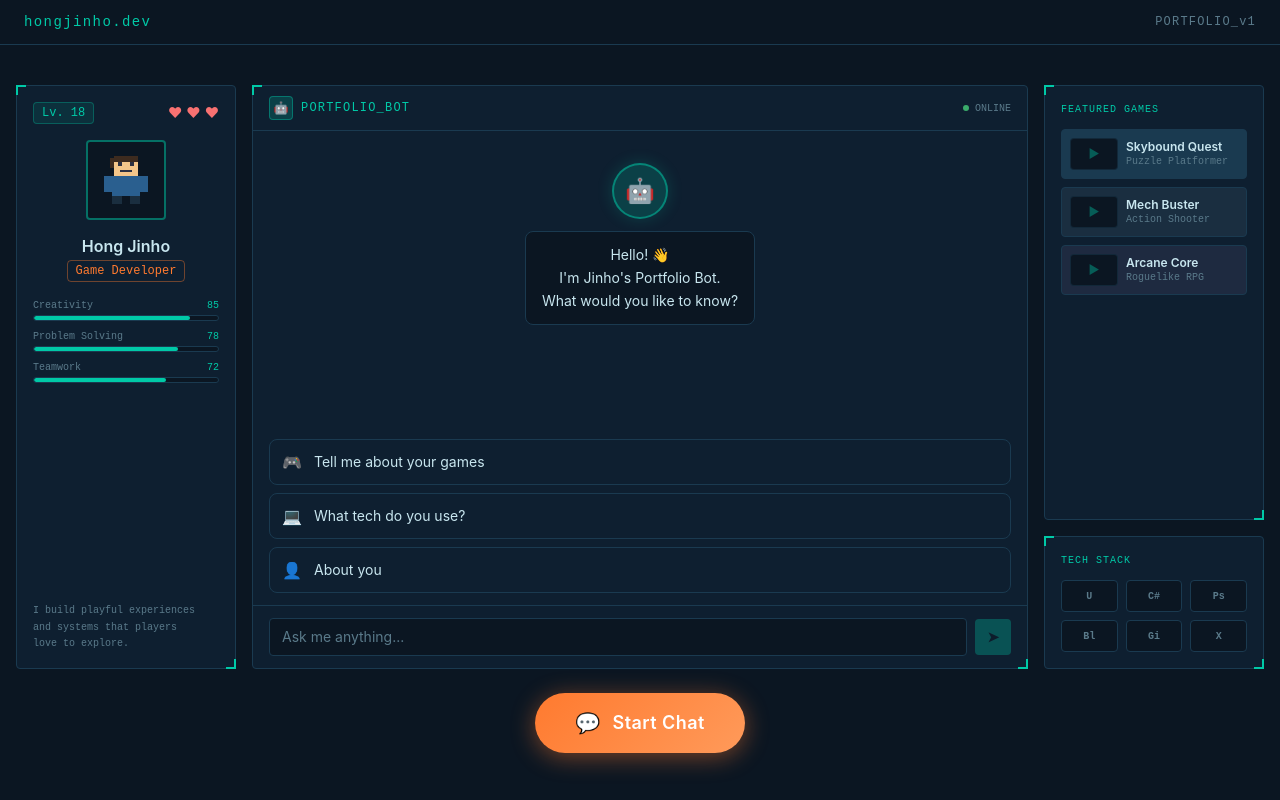
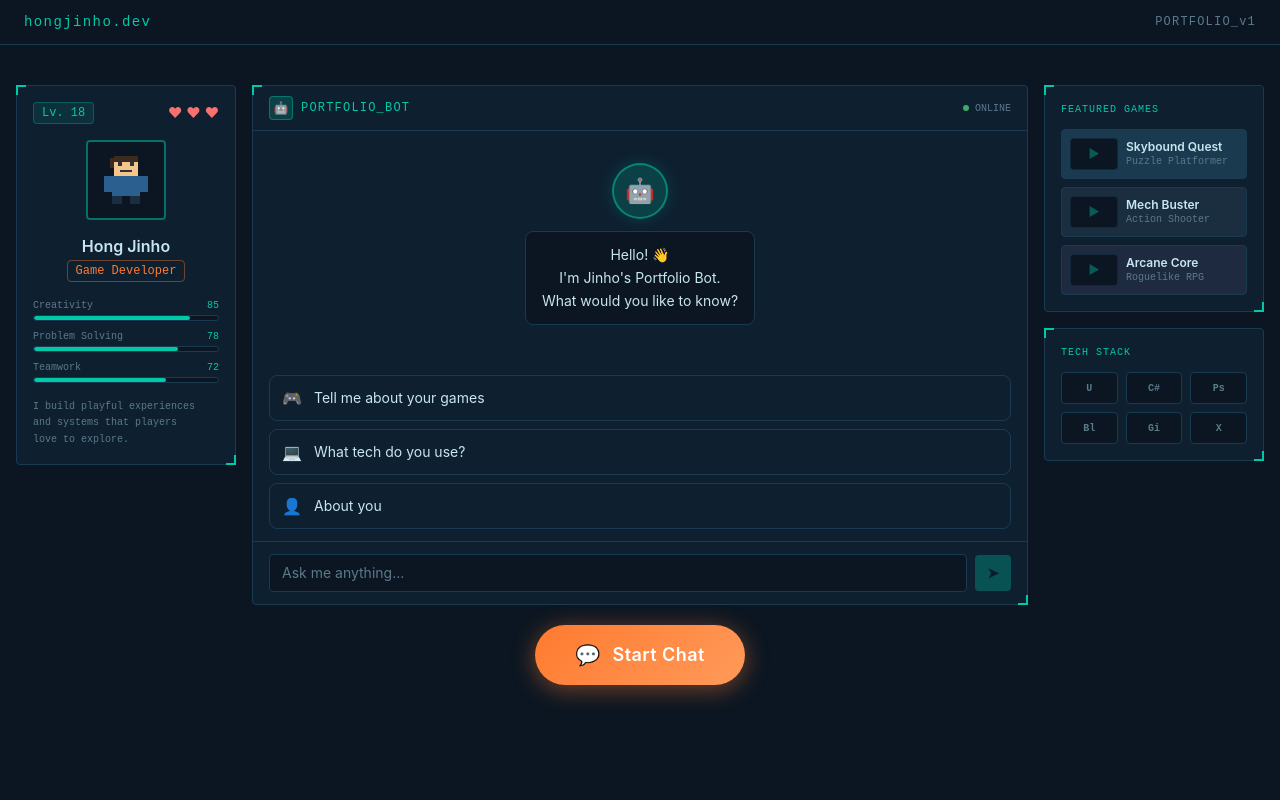
Before and after one commit to mynameisjinhohong/Game-Portfolio, a Next.js app in the folder workspace/: page / in a window 1280 px wide. Built offline with nearby package versions, Linux system fonts and the light colour scheme.

Commit message:
GP-38: 챗봇 기본 레이아웃과 패널 구조 구성

```diff
--- a/workspace/components/chatbot/ChatbotSection.tsx
+++ b/workspace/components/chatbot/ChatbotSection.tsx
@@ -9,27 +9,21 @@ export function ChatbotSection() {
     <section
       id="chatbot"
       aria-label="AI 챗봇 섹션"
-      className="w-full max-w-7xl mx-auto px-4 py-6 md:py-10 flex flex-col"
+      className="w-full max-w-7xl mx-auto px-4 py-6 md:py-10"
       style={{ minHeight: "calc(100vh - 52px)" }}
     >
-      {/* 3컬럼 그리드: 캐릭터 | 챗봇 | 게임 */}
-      <div className="grid grid-cols-1 md:grid-cols-[220px_1fr_220px] gap-4 items-stretch flex-1">
+      {/* 3컬럼 그리드: 캐릭터 | 챗봇+버튼 | 게임 — items-start로 중앙이 더 길게 */}
+      <div className="grid grid-cols-1 md:grid-cols-[220px_1fr_220px] gap-4 items-start">
         {/* 왼쪽: 캐릭터 패널 */}
         <div className="hidden md:block">
           <CharacterPanel />
         </div>
 
-        {/* 중앙: 챗봇 패널 */}
+        {/* 중앙: 챗봇 패널 + Start Chat 버튼을 하나의 묶음으로 */}
+        <div className="flex flex-col gap-5">
           <ChatbotPanel />
 
-        {/* 오른쪽: 게임 패널 */}
-        <div className="hidden md:block">
-          <FeaturedGamesPanel />
-        </div>
-      </div>
-
-      {/* 하단: 대형 Start Chat 버튼 */}
-      <div className="flex justify-center mt-6">
+          <div className="flex justify-center">
             <button
               type="button"
               className="flex items-center gap-3 px-10 py-4 rounded-full font-semibold text-lg text-white tracking-wide transition-all duration-150 focus:outline-none focus-visible:ring-2 focus-visible:ring-hud-orange/60"
@@ -46,6 +40,13 @@ export function ChatbotSection() {
               Start Chat
             </button>
           </div>
+        </div>
+
+        {/* 오른쪽: 게임 패널 */}
+        <div className="hidden md:block">
+          <FeaturedGamesPanel />
+        </div>
+      </div>
     </section>
   );
 }
```
Lines whose indentation alone changed are shown as unchanged.
